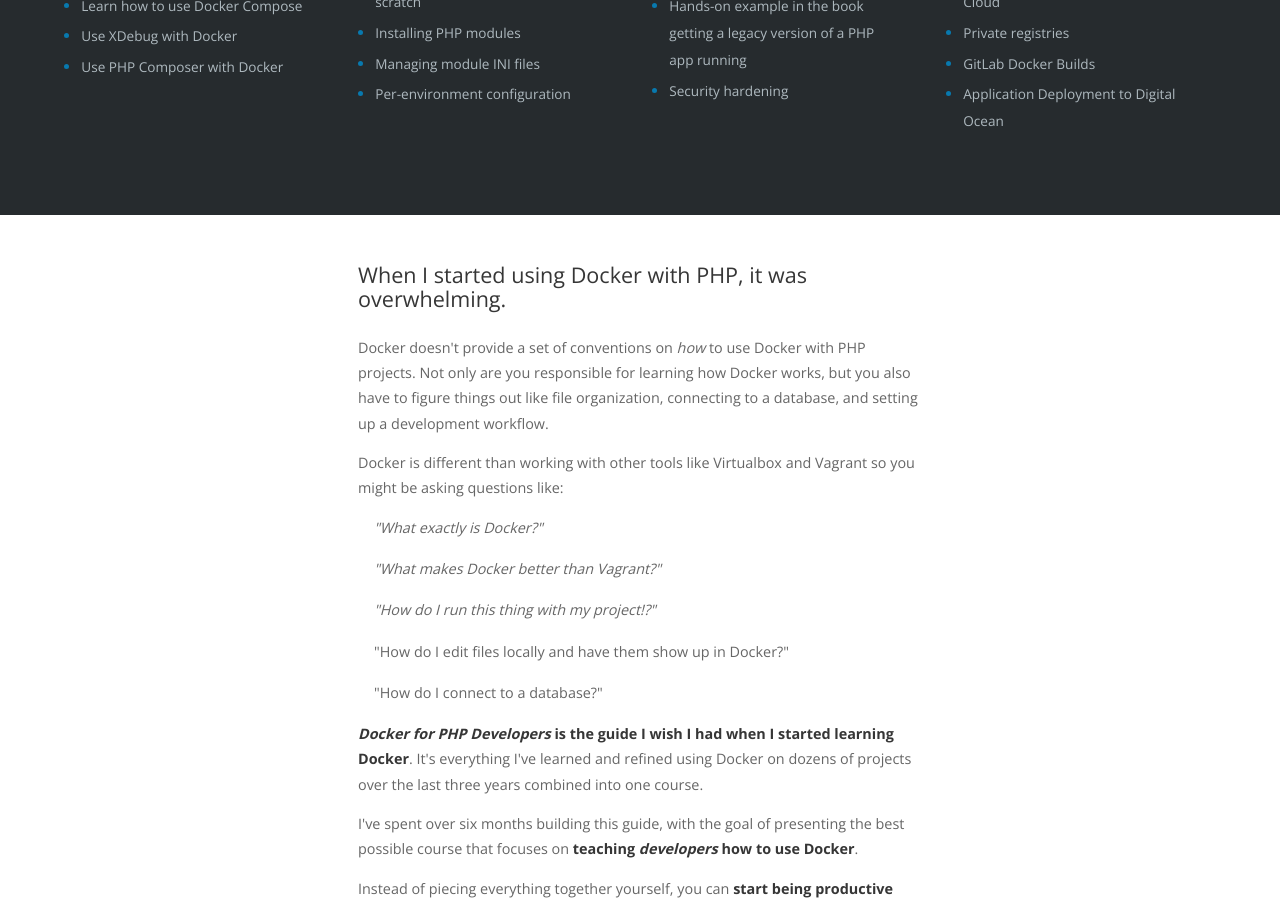
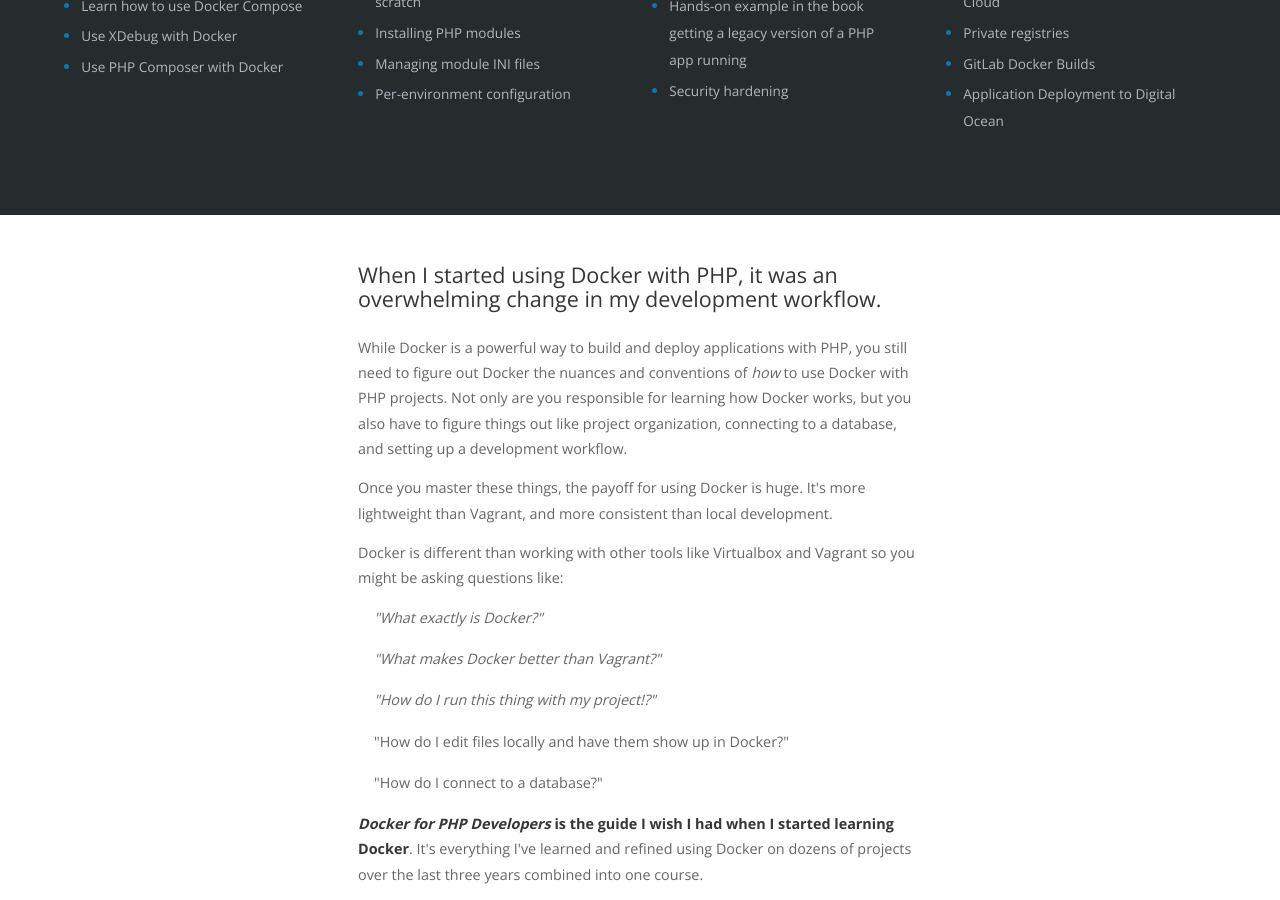
Before and after one commit to bitpressio/bitpressio.github.io, a Jekyll site: the page built from mastering-docker-php.md, in a window 1280 px wide and 900 px high, scrolled down 1508 px. Built offline with Jekyll 4.4.1, drawn with Linux system fonts in a browser that asks for light colours; some web fonts are replaced.

Commit message:
Editing WIP

```diff
--- a/mastering-docker-php.md
+++ b/mastering-docker-php.md
@@ -204,11 +204,12 @@
             <div class="columns">
                 <div class="column is-6 is-offset-3">
                     <h3 class="title">
-                        When I started using Docker with PHP, it was overwhelming.
+                        When I started using Docker with PHP, it was an overwhelming change in my development workflow.
                     </h3>
                     <p>
-                        Docker doesn't provide a set of conventions on <em>how</em> to use Docker with PHP projects. Not only are you responsible for learning how Docker works, but you also have to figure things out like file organization, connecting to a database, and setting up a development workflow.
+                        While Docker is a powerful way to build and deploy applications with PHP, you still need to figure out Docker the nuances and conventions of <em>how</em> to use Docker with PHP projects. Not only are you responsible for learning how Docker works, but you also have to figure things out like project organization, connecting to a database, and setting up a development workflow.
                     </p>
+                    <p>Once you master these things, the payoff for using Docker is huge. It's more lightweight than Vagrant, and more consistent than local development.</p>
                     <p>
                         Docker is different than working with other tools like Virtualbox and Vagrant so you might be asking questions like:
                     </p>
```
